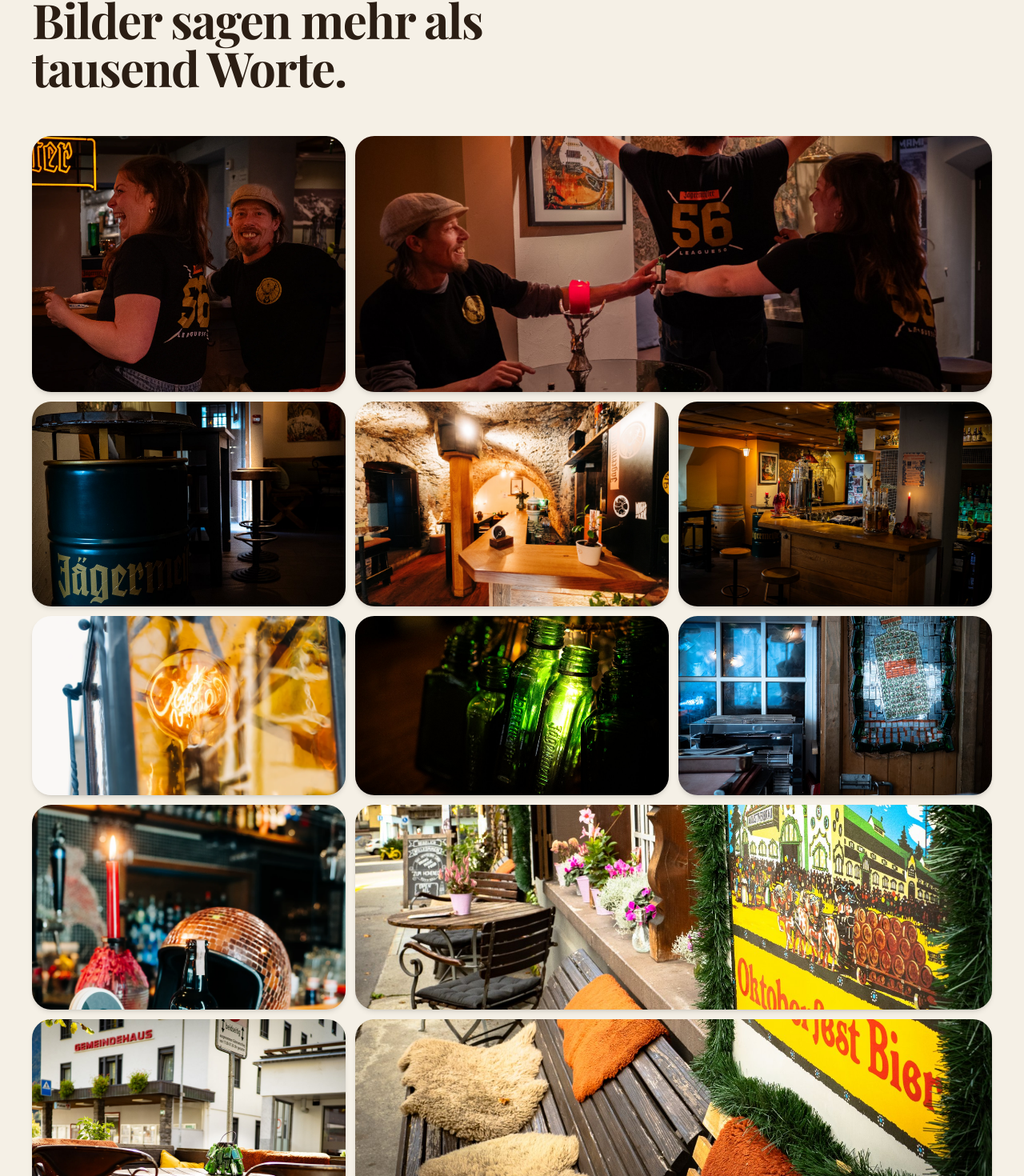
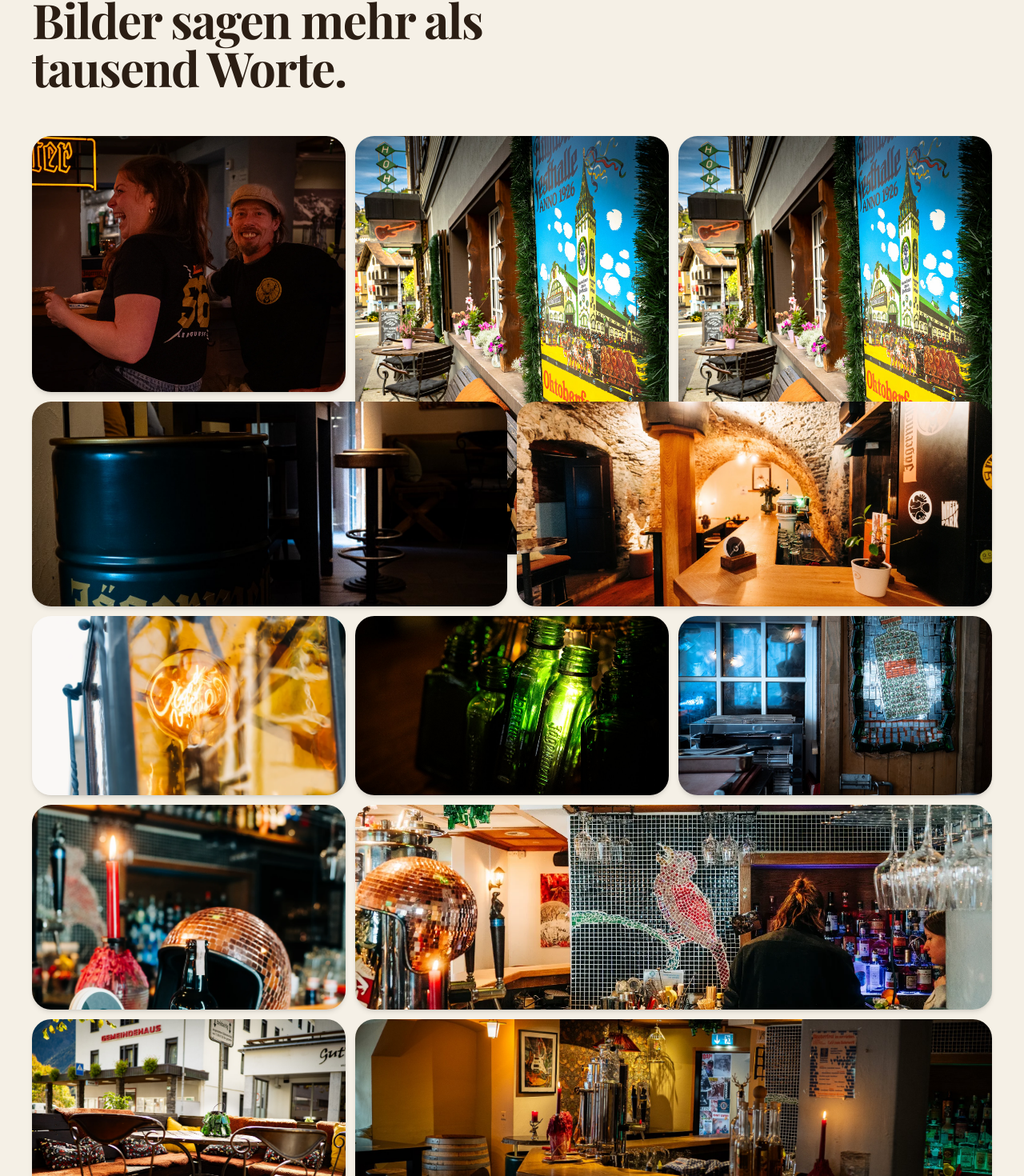
Before and after one commit to ElCreativoo/DVC, a React (Vite) app: page / in a window 1280 px wide. Shown: the part 3746-5216 px from the top of the page at 80% size. Built offline with nearby package versions, Linux system fonts and the light colour scheme; a web font is replaced by a local one.

Commit message:
Orchids run changes (2026-05-17T20:28:22.248Z)

```diff
--- a/src/App.tsx
+++ b/src/App.tsx
@@ -379,26 +379,26 @@ export default function App() {
             </h2>
           </FadeIn>
 
-          {/* Row 1: 1/3 + 2/3 — staff portrait + new bar overview */}
+          {/* Row 1: 1/3 + 2/3 — staff portrait + exterior pair */}
           <div className="grid grid-cols-1 sm:grid-cols-3 gap-3 mb-3">
             <FadeIn delay={0}>
               <img src={IMAGES.rubenStaff} alt="Ruben & Team" className="rounded-3xl w-full h-72 sm:h-80 object-cover object-[center_20%] hover:scale-[1.02] transition-transform duration-500 shadow-md" />
             </FadeIn>
             <FadeIn delay={60} className="sm:col-span-2">
-              <img src={IMAGES.team} alt="Das Team" className="rounded-3xl w-full h-72 sm:h-80 object-cover object-center hover:scale-[1.02] transition-transform duration-500 shadow-md" />
+              <div className="grid grid-cols-2 gap-3 h-72 sm:h-80">
+                <img src={IMAGES.exterior} alt="Terrasse Engelberg" className="rounded-3xl w-full h-full object-cover object-center hover:scale-[1.02] transition-transform duration-500 shadow-md" />
+                <img src={IMAGES.terraceWide} alt="Aussenbereich" className="rounded-3xl w-full h-full object-cover object-bottom hover:scale-[1.02] transition-transform duration-500 shadow-md" />
+              </div>
             </FadeIn>
           </div>
 
-          {/* Row 2: 3 equal — jager barrel, vault arch, barWarm */}
-          <div className="grid grid-cols-1 sm:grid-cols-3 gap-3 mb-3">
+          {/* Row 2: 2 equal — jager barrel, vault arch */}
+          <div className="grid grid-cols-1 sm:grid-cols-2 gap-3 mb-3">
             <FadeIn delay={0}>
               <img src={IMAGES.jagerBarrel} alt="Jäger Fass Tisch" className="rounded-3xl w-full h-64 object-cover object-center hover:scale-[1.02] transition-transform duration-500 shadow-md" />
             </FadeIn>
             <FadeIn delay={60}>
               <img src={IMAGES.vaultArch} alt="Gewölbe Bar Bogen" className="rounded-3xl w-full h-64 object-cover object-center hover:scale-[1.02] transition-transform duration-500 shadow-md" />
-            </FadeIn>
-            <FadeIn delay={120}>
-              <img src={IMAGES.barWarm} alt="Bar Atmosphäre" className="rounded-3xl w-full h-64 object-cover hover:scale-[1.02] transition-transform duration-500 shadow-md" />
             </FadeIn>
           </div>
 
@@ -415,23 +415,23 @@ export default function App() {
             </FadeIn>
           </div>
 
-          {/* Row 4: 1/3 disco + 2/3 exterior — vibe */}
+          {/* Row 4: 1/3 disco + 2/3 bar overview — vibe */}
           <div className="grid grid-cols-1 sm:grid-cols-3 gap-3 mb-3">
             <FadeIn delay={0}>
               <img src={IMAGES.disco} alt="Disco Nacht" className="rounded-3xl w-full h-64 object-cover hover:scale-[1.02] transition-transform duration-500 shadow-md" />
             </FadeIn>
             <FadeIn delay={80} className="sm:col-span-2">
-              <img src={IMAGES.exterior} alt="Terrasse Engelberg" className="rounded-3xl w-full h-64 object-cover object-center hover:scale-[1.02] transition-transform duration-500 shadow-md" />
+              <img src={IMAGES.barOverview} alt="Bar Innenraum" className="rounded-3xl w-full h-64 object-cover object-center hover:scale-[1.02] transition-transform duration-500 shadow-md" />
             </FadeIn>
           </div>
 
-          {/* Row 5: terrace sofa + full portrait terrace side by side */}
-          <div className="grid grid-cols-1 sm:grid-cols-3 gap-3 items-start">
+          {/* Row 5: terrace sofa + barWarm closing shot */}
+          <div className="grid grid-cols-1 sm:grid-cols-3 gap-3">
             <FadeIn delay={0}>
-              <img src={IMAGES.terraceSofa} alt="Terrasse mit Polster" className="rounded-3xl w-full h-96 object-cover hover:scale-[1.02] transition-transform duration-500 shadow-md" />
+              <img src={IMAGES.terraceSofa} alt="Terrasse mit Polster" className="rounded-3xl w-full h-72 object-cover hover:scale-[1.02] transition-transform duration-500 shadow-md" />
             </FadeIn>
             <FadeIn delay={80} className="sm:col-span-2">
-              <img src={IMAGES.terraceWide} alt="Terrasse Engelberg" className="rounded-3xl w-full h-96 object-cover object-bottom hover:scale-[1.02] transition-transform duration-500 shadow-md" />
+              <img src={IMAGES.barWarm} alt="Bar Atmosphäre" className="rounded-3xl w-full h-72 object-cover hover:scale-[1.02] transition-transform duration-500 shadow-md" />
             </FadeIn>
           </div>
 
```
